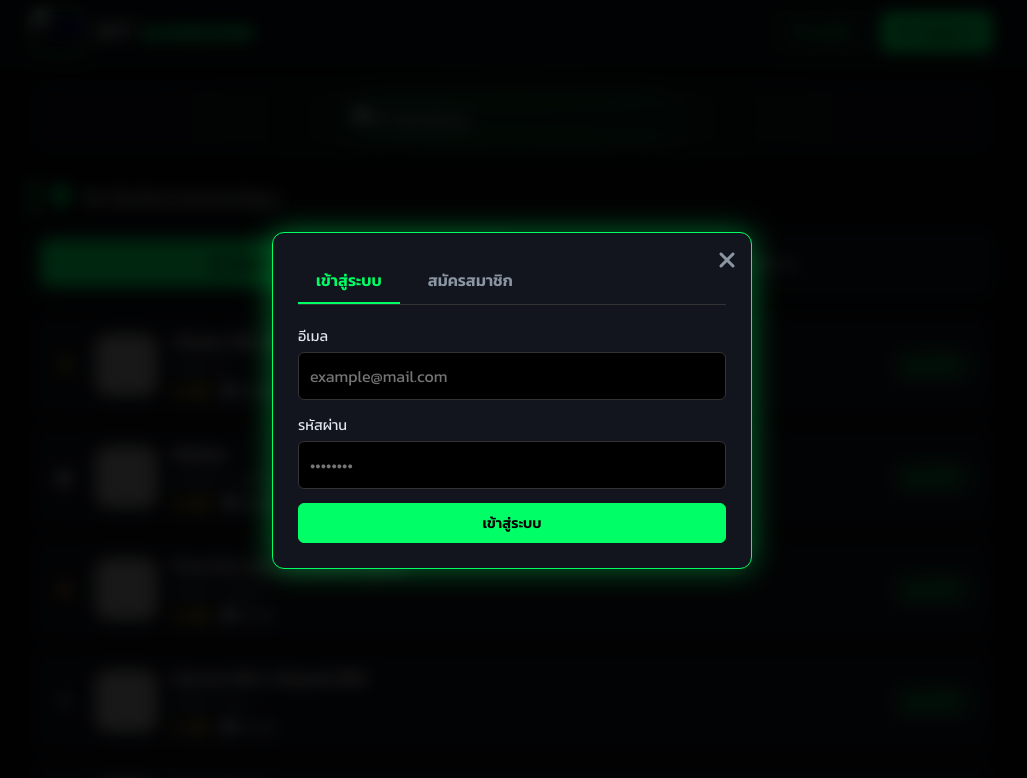
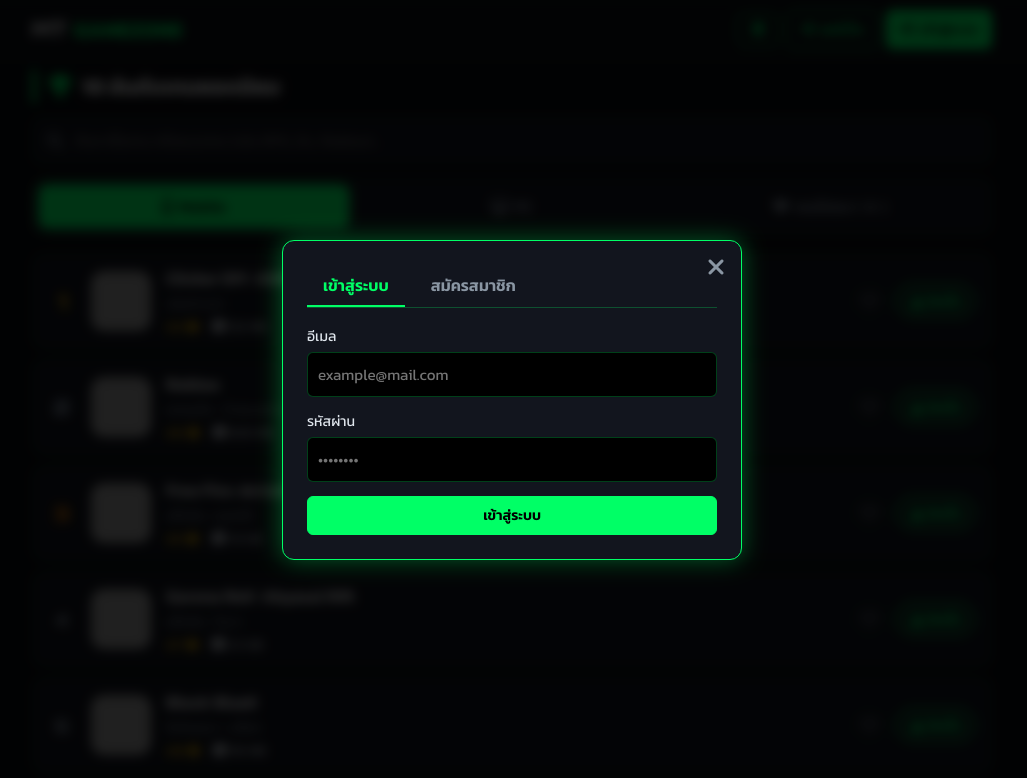
Before and after one commit to Thepsirin-1/MT-GameZone, a plain HTML site: page index.html in a window 1280 px wide. Both pictures are taken after a click on the button "เข้าสู่ระบบ". Shown: the top 778 px of the page, without its empty margins (128-1155 px from the left). Drawn offline with Linux system fonts and the light colour scheme; grey boxes are pictures that could not be loaded.

Commit message:
Update index.html

```diff
--- a/index.html
+++ b/index.html
@@ -7,52 +7,59 @@
 <link rel="stylesheet" href="https://cdnjs.cloudflare.com/ajax/libs/font-awesome/6.4.0/css/all.min.css">
 <link href="https://fonts.googleapis.com/css2?family=Kanit:wght@300;400;600;700&family=Orbitron:wght@700;900&display=swap" rel="stylesheet">
 <style>
-:root{--bg:#090a0f;--card:#12151e;--nav:#0d1017;--neon:#00ff66;--glow:rgba(0,255,102,.4);--txt:#e0e6ed;--mut:#8a96a3;--bd:rgba(0,255,102,.2)}
+:root{--bg:#090a0f;--card:#12151e;--hover:#161b26;--nav:rgba(13,16,23,.95);--neon:#00ff66;--btn-txt:#000;--glow:rgba(0,255,102,.35);--txt:#e0e6ed;--title:#fff;--mut:#8a96a3;--bd:rgba(0,255,102,.25);--in:#000}
+body.light{--bg:#f2f5f9;--card:#ffffff;--hover:#e9eff5;--nav:rgba(255,255,255,.95);--neon:#00a844;--btn-txt:#fff;--glow:rgba(0,168,68,.2);--txt:#2d3748;--title:#111827;--mut:#64748b;--bd:rgba(0,168,68,.3);--in:#f8fafc}
 *{box-sizing:border-box;margin:0;padding:0;font-family:'Kanit',sans-serif;scroll-behavior:smooth}
-body{background:var(--bg);color:var(--txt);padding-bottom:70px;overflow-x:hidden}
-.toast{position:fixed;top:20px;right:20px;background:var(--card);border:2px solid var(--neon);color:#fff;padding:12px 24px;border-radius:8px;box-shadow:0 0 15px var(--glow);z-index:9999;display:none;align-items:center;gap:10px}
-header{background:rgba(13,16,23,.95);border-bottom:1px solid var(--bd);position:sticky;top:0;z-index:1000;backdrop-filter:blur(10px)}
+body{background:var(--bg);color:var(--txt);padding-bottom:70px;overflow-x:hidden;transition:background .3s,color .3s}
+.toast{position:fixed;top:20px;right:20px;background:var(--card);border:2px solid var(--neon);color:var(--title);padding:12px 22px;border-radius:8px;box-shadow:0 4px 15px var(--glow);z-index:9999;display:none;align-items:center;gap:10px}
+header{background:var(--nav);border-bottom:1px solid var(--bd);position:sticky;top:0;z-index:1000;backdrop-filter:blur(10px)}
 .nav,.container{max-width:1000px;margin:0 auto;padding:10px 20px}
 .nav{display:flex;justify-content:space-between;align-items:center}
-.logo{display:flex;align-items:center;gap:12px;text-decoration:none}
-.logo img{height:44px;border-radius:8px;border:1px solid var(--neon);box-shadow:0 0 10px var(--glow)}
-.logo-txt{font-family:'Orbitron',sans-serif;font-size:1.35rem;font-weight:900;background:linear-gradient(135deg,#fff,#a1a8b8,#636e7b);-webkit-background-clip:text;-webkit-text-fill-color:transparent}
-.logo-txt span{color:var(--neon);-webkit-text-fill-color:var(--neon)}
-.actions{display:flex;align-items:center;gap:10px}
-.btn,.btn-solid{padding:8px 15px;border-radius:6px;cursor:pointer;font-weight:600;transition:.3s;display:inline-flex;align-items:center;justify-content:center;gap:6px;text-decoration:none;font-size:.9rem;border:1px solid var(--neon)}
-.btn{background:transparent;color:var(--neon)}.btn:hover{background:var(--neon);color:#000;box-shadow:0 0 15px var(--glow)}
-.btn-solid{background:var(--neon);color:#000}.btn-solid:hover{box-shadow:0 0 20px var(--glow);transform:translateY(-2px)}
-.hero{display:flex;justify-content:center;margin:10px 0 28px;padding:20px;background:radial-gradient(circle,rgba(0,255,102,.12),rgba(18,21,30,.8) 70%);border-radius:16px;border:1px solid var(--bd);box-shadow:0 10px 30px rgba(0,0,0,.6)}
-.hero img{max-width:320px;width:100%;border-radius:14px;box-shadow:0 0 25px var(--glow);border:1px solid rgba(0,255,102,.4)}
-.title{font-size:1.4rem;margin-bottom:16px;display:flex;align-items:center;gap:10px;border-left:4px solid var(--neon);padding-left:12px}
-.tabs{display:flex;gap:12px;margin-bottom:20px;background:var(--card);padding:8px;border-radius:12px;border:1px solid var(--bd)}
-.tab-btn{flex:1;padding:11px;border:none;background:transparent;color:var(--mut);font-size:1rem;font-weight:600;border-radius:8px;cursor:pointer;transition:.3s;display:flex;align-items:center;justify-content:center;gap:8px}
-.tab-btn.active{background:var(--neon);color:#000;box-shadow:0 0 15px var(--glow)}
-.list{display:flex;flex-direction:column;gap:12px;margin-bottom:40px}
-.row{background:var(--card);border-radius:12px;padding:13px 16px;border:1px solid rgba(255,255,255,.06);display:flex;align-items:center;gap:15px;cursor:pointer;transition:.25s}
-.row:hover{transform:translateX(6px);border-color:var(--neon);background:#161b26;box-shadow:0 4px 15px var(--glow)}
-.rank{font-family:'Orbitron',sans-serif;font-size:1.2rem;font-weight:900;width:30px;text-align:center;color:var(--mut);flex-shrink:0}
-.r1{color:#ffd700;font-size:1.4rem}.r2{color:#e0e0e0;font-size:1.35rem}.r3{color:#cd7f32;font-size:1.3rem}
-.icon-box{width:64px;height:64px;border-radius:15px;overflow:hidden;background:#000;border:1px solid rgba(255,255,255,.12);flex-shrink:0}
+.logo{display:flex;align-items:center;gap:10px;text-decoration:none}
+.logo img{height:42px;border-radius:8px;border:1px solid var(--neon);box-shadow:0 0 10px var(--glow);background:#000}
+.logo-txt{font-family:'Orbitron',sans-serif;font-size:1.3rem;font-weight:900;color:var(--title)}
+.logo-txt span{color:var(--neon)}
+.actions{display:flex;align-items:center;gap:8px}
+.btn,.btn-solid{padding:8px 13px;border-radius:6px;cursor:pointer;font-weight:600;transition:.25s;display:inline-flex;align-items:center;justify-content:center;gap:6px;text-decoration:none;font-size:.88rem;border:1px solid var(--neon)}
+.btn{background:transparent;color:var(--neon)}.btn:hover{background:var(--neon);color:var(--btn-txt);box-shadow:0 0 12px var(--glow)}
+.btn-solid{background:var(--neon);color:var(--btn-txt)}.btn-solid:hover{box-shadow:0 0 16px var(--glow);transform:translateY(-1px)}
+.hero{display:flex;justify-content:center;margin:10px 0 24px;padding:18px;background:radial-gradient(circle,rgba(0,255,102,.15),#0d1017 75%);border-radius:16px;border:1px solid var(--bd);box-shadow:0 8px 25px rgba(0,0,0,.35)}
+.hero img{max-width:300px;width:100%;border-radius:14px;box-shadow:0 0 22px var(--glow);border:1px solid rgba(0,255,102,.4)}
+.title{font-size:1.35rem;font-weight:700;color:var(--title);margin-bottom:14px;display:flex;align-items:center;gap:10px;border-left:4px solid var(--neon);padding-left:12px}
+.search-box{position:relative;margin-bottom:14px}
+.search-box i{position:absolute;left:15px;top:50%;transform:translateY(-50%);color:var(--mut)}
+.search-in{width:100%;padding:11px 16px 11px 42px;background:var(--card);border:1px solid var(--bd);border-radius:10px;color:var(--title);font-size:.95rem;outline:none;transition:.25s}
+.search-in:focus{border-color:var(--neon);box-shadow:0 0 12px var(--glow)}
+.tabs{display:flex;gap:8px;margin-bottom:18px;background:var(--card);padding:6px;border-radius:12px;border:1px solid var(--bd)}
+.tab-btn{flex:1;padding:10px;border:none;background:transparent;color:var(--mut);font-size:.95rem;font-weight:600;border-radius:8px;cursor:pointer;transition:.25s;display:flex;align-items:center;justify-content:center;gap:6px}
+.tab-btn.active{background:var(--neon);color:var(--btn-txt);box-shadow:0 0 12px var(--glow)}
+.list{display:flex;flex-direction:column;gap:10px;margin-bottom:40px}
+.row{background:var(--card);border-radius:12px;padding:12px 15px;border:1px solid var(--bd);display:flex;align-items:center;gap:14px;cursor:pointer;transition:.2s}
+.row:hover{transform:translateX(5px);border-color:var(--neon);background:var(--hover);box-shadow:0 4px 14px var(--glow)}
+.rank{font-family:'Orbitron',sans-serif;font-size:1.15rem;font-weight:900;width:28px;text-align:center;color:var(--mut);flex-shrink:0}
+.r1{color:#eab308;font-size:1.35rem}.r2{color:#94a3b8;font-size:1.3rem}.r3{color:#d97706;font-size:1.25rem}
+.icon-box{width:62px;height:62px;border-radius:14px;overflow:hidden;background:#000;border:1px solid rgba(128,128,128,.2);flex-shrink:0}
 .icon-box img{width:100%;height:100%;object-fit:cover}
 .info{flex:1;min-width:0}
-.g-title{font-size:1.08rem;font-weight:600;color:#fff;white-space:nowrap;overflow:hidden;text-overflow:ellipsis}
-.g-sub{font-size:.86rem;color:var(--mut);margin:2px 0 4px;white-space:nowrap;overflow:hidden;text-overflow:ellipsis}
-.g-stat{display:flex;gap:14px;font-size:.84rem}.star{color:#fc0;font-weight:600}
-.pill{background:rgba(0,255,102,.12);color:var(--neon);border:1px solid var(--neon);padding:7px 16px;border-radius:20px;font-size:.86rem;font-weight:600;text-decoration:none;transition:.25s;white-space:nowrap}
-.row:hover .pill,.pill:hover{background:var(--neon);color:#000}
-.modal{display:none;position:fixed;inset:0;background:rgba(0,0,0,.85);z-index:2000;justify-content:center;align-items:center;backdrop-filter:blur(8px);padding:20px}
-.m-box{background:var(--card);border:1px solid var(--neon);border-radius:12px;padding:25px;width:100%;max-width:480px;position:relative;box-shadow:0 0 30px var(--glow);max-height:90vh;overflow-y:auto;text-align:center}
-.close{position:absolute;top:15px;right:15px;color:var(--mut);cursor:pointer;font-size:1.5rem}
-.m-logo{width:105px;height:105px;border-radius:20px;object-fit:cover;border:2px solid var(--neon);margin:0 auto 14px;display:block}
-.a-tabs{display:flex;gap:10px;margin-bottom:20px;border-bottom:1px solid #333}
-.a-tab{padding:10px 18px;cursor:pointer;color:var(--mut);font-weight:600}
-.a-tab.active{color:var(--neon);border-bottom:2px solid var(--neon)}
-.fg{margin-bottom:14px;text-align:left}.fg label{display:block;margin-bottom:5px;font-size:.9rem}
-.fc{width:100%;padding:11px;background:#000;border:1px solid #333;border-radius:6px;color:#fff;font-size:1rem}.fc:focus{outline:none;border-color:var(--neon)}
+.g-title{font-size:1.05rem;font-weight:600;color:var(--title);white-space:nowrap;overflow:hidden;text-overflow:ellipsis}
+.g-sub{font-size:.84rem;color:var(--mut);margin:2px 0 4px;white-space:nowrap;overflow:hidden;text-overflow:ellipsis}
+.g-stat{display:flex;gap:12px;font-size:.82rem}.star{color:#eab308;font-weight:600}
+.row-acts{display:flex;align-items:center;gap:8px;flex-shrink:0}
+.fav-btn{background:transparent;border:1px solid var(--bd);color:var(--mut);width:36px;height:36px;border-radius:50%;cursor:pointer;display:flex;align-items:center;justify-content:center;font-size:1rem;transition:.2s}
+.fav-btn.liked{color:#ff2e63;border-color:#ff2e63;background:rgba(255,46,99,.1)}
+.pill{background:rgba(0,255,102,.12);color:var(--neon);border:1px solid var(--neon);padding:7px 14px;border-radius:20px;font-size:.84rem;font-weight:600;text-decoration:none;transition:.2s;white-space:nowrap}
+.row:hover .pill,.pill:hover{background:var(--neon);color:var(--btn-txt)}
+.modal{display:none;position:fixed;inset:0;background:rgba(0,0,0,.8);z-index:2000;justify-content:center;align-items:center;backdrop-filter:blur(6px);padding:20px}
+.m-box{background:var(--card);border:1px solid var(--neon);border-radius:12px;padding:24px;width:100%;max-width:460px;position:relative;box-shadow:0 0 25px var(--glow);max-height:90vh;overflow-y:auto;text-align:center}
+.close{position:absolute;top:14px;right:16px;color:var(--mut);cursor:pointer;font-size:1.5rem}
+.m-logo{width:100px;height:100px;border-radius:20px;object-fit:cover;border:2px solid var(--neon);margin:0 auto 12px;display:block}
+.a-tabs{display:flex;gap:10px;margin-bottom:18px;border-bottom:1px solid var(--bd)}
+.a-tab{padding:8px 16px;cursor:pointer;color:var(--mut);font-weight:600}.a-tab.active{color:var(--neon);border-bottom:2px solid var(--neon)}
+.fg{margin-bottom:14px;text-align:left}.fg label{display:block;margin-bottom:5px;font-size:.88rem}
+.fc{width:100%;padding:10px;background:var(--in);border:1px solid var(--bd);border-radius:6px;color:var(--title);font-size:.95rem}.fc:focus{outline:none;border-color:var(--neon)}
 .b-nav{display:none;position:fixed;bottom:0;left:0;width:100%;background:var(--nav);border-top:1px solid var(--bd);z-index:1000;padding:8px 0;justify-content:space-around}
 .b-item{color:var(--mut);text-decoration:none;display:flex;flex-direction:column;align-items:center;font-size:.75rem;gap:4px}.b-item.active{color:var(--neon)}
-@media(max-width:768px){.logo-txt{font-size:1.1rem}.hero img{max-width:250px}.row{padding:11px;gap:10px}.icon-box{width:54px;height:54px}.pill{padding:6px 11px;font-size:.8rem}.b-nav{display:flex}}
+@media(max-width:768px){.logo-txt{font-size:1.05rem}.hide-m{display:none}.hero img{max-width:240px}.row{padding:10px;gap:10px}.icon-box{width:52px;height:52px}.pill{padding:6px 10px;font-size:.8rem}.b-nav{display:flex}}
 </style>
 </head>
 <body>
@@ -62,30 +69,39 @@ header{background:rgba(13,16,23,.95);border-bottom:1px solid var(--bd);position:
 <header>
   <div class="nav">
     <a href="#" class="logo">
-      <img src="Neon MT GameZone Esports Emblem.png" alt="Logo">
+      <img src="logo.png" alt="Logo" onerror="this.style.display='none'">
       <div class="logo-txt">MT <span>GAMEZONE</span></div>
     </a>
     <div class="actions">
-      <button class="btn" onclick="copyLink()"><i class="fa-solid fa-share-nodes"></i> แชร์เว็บ</button>
-      <div id="auth-box"><button class="btn-solid" onclick="openAuth('login')"><i class="fa-solid fa-right-to-bracket"></i> เข้าสู่ระบบ</button></div>
+      <button class="btn" id="themeBtn" onclick="toggleTheme()" title="สลับโหมดมืด/สว่าง"><i class="fa-solid fa-sun"></i></button>
+      <button class="btn" onclick="copyLink()"><i class="fa-solid fa-share-nodes"></i> <span class="hide-m">แชร์เว็บ</span></button>
+      <div id="auth-box"><button class="btn-solid" onclick="openAuth('login')"><i class="fa-solid fa-right-to-bracket"></i> <span class="hide-m">เข้าสู่ระบบ</span></button></div>
     </div>
   </div>
 </header>
 
 <div class="container">
-  <div class="hero"><img src="Neon MT GameZone Esports Emblem.png" alt="MT GameZone"></div>
+  <div class="hero"><img src="logo.png" alt="MT GameZone" onerror="this.parentElement.style.display='none'"></div>
   <div class="title"><i class="fa-solid fa-trophy" style="color:var(--neon)"></i> 10 อันดับเกมยอดนิยม</div>
+
+  <div class="search-box">
+    <i class="fa-solid fa-magnifying-glass"></i>
+    <input type="text" id="q" class="search-in" placeholder="ค้นหาชื่อเกม หรือแนวเกม (เช่น RPG, ยิง, Roblox)..." oninput="render()">
+  </div>
+
   <div class="tabs">
-    <button class="tab-btn active" id="b-mob" onclick="setPlat('mob')"><i class="fa-solid fa-mobile-screen-button"></i> Mobile Games</button>
-    <button class="tab-btn" id="b-pc" onclick="setPlat('pc')"><i class="fa-solid fa-desktop"></i> PC Games</button>
+    <button class="tab-btn active" id="b-mob" onclick="setPlat('mob')"><i class="fa-solid fa-mobile-screen-button"></i> Mobile</button>
+    <button class="tab-btn" id="b-pc" onclick="setPlat('pc')"><i class="fa-solid fa-desktop"></i> PC</button>
+    <button class="tab-btn" id="b-fav" onclick="setPlat('fav')"><i class="fa-solid fa-heart"></i> เกมโปรด (<span id="favCnt">0</span>)</button>
   </div>
+
   <div class="list" id="gameList"></div>
 </div>
 
 <div class="b-nav">
-  <a href="#" class="b-item active"><i class="fa-solid fa-house"></i>หน้าแรก</a>
   <a href="#gameList" class="b-item" onclick="setPlat('mob')"><i class="fa-solid fa-mobile-screen"></i>Mobile</a>
   <a href="#gameList" class="b-item" onclick="setPlat('pc')"><i class="fa-solid fa-desktop"></i>PC</a>
+  <a href="#gameList" class="b-item" onclick="setPlat('fav')"><i class="fa-solid fa-heart"></i>เกมโปรด</a>
   <a href="#" class="b-item" onclick="openAuth('login')"><i class="fa-solid fa-user"></i>บัญชี</a>
 </div>
 
@@ -94,11 +110,14 @@ header{background:rgba(13,16,23,.95);border-bottom:1px solid var(--bd);position:
     <i class="fa-solid fa-xmark close" onclick="closeM('gModal')"></i>
     <img id="m-img" class="m-logo">
     <h2 id="m-title" style="color:var(--neon);margin-bottom:6px"></h2>
-    <div style="display:flex;justify-content:center;gap:15px;font-size:.9rem;color:var(--mut);margin-bottom:14px">
-      <span id="m-pub"></span><span id="m-rat" style="color:#fc0"></span><span id="m-sz"></span>
+    <div style="display:flex;justify-content:center;gap:14px;font-size:.88rem;color:var(--mut);margin-bottom:14px">
+      <span id="m-pub"></span><span id="m-rat" style="color:#eab308"></span><span id="m-sz"></span>
     </div>
-    <p id="m-desc" style="line-height:1.6;color:#ccc;margin-bottom:20px;text-align:left"></p>
-    <a id="m-dl" target="_blank" class="btn-solid" style="width:100%;font-size:1.05rem"></a>
+    <p id="m-desc" style="line-height:1.6;margin-bottom:18px;text-align:left"></p>
+    <div style="display:flex;gap:10px">
+      <button id="m-fav" class="btn" style="padding:10px 16px"><i class="fa-solid fa-heart"></i></button>
+      <a id="m-dl" target="_blank" class="btn-solid" style="flex:1;font-size:1rem"></a>
+    </div>
   </div>
 </div>
 
@@ -151,33 +170,69 @@ data={
     ['Red Dead Redemption 2','Rockstar Games • Open World',4.9,'120 GB','https://shared.fastly.steamstatic.com/store_item_assets/steam/apps/1174180/header.jpg?t=1759502961','เรื่องราวของคาวบอยยุคสุดท้ายในอเมริกา กราฟิกและเนื้อเรื่องระดับขึ้นหิ้ง','https://store.steampowered.com/app/1174180/Red_Dead_Redemption_2/','fa-brands fa-steam','ดาวน์โหลดบน Steam']
   ]
 };
-let cur='mob';
+let cur='mob',favs=JSON.parse(localStorage.getItem('mt_fav')||'[]');
+const allGames=[...data.mob.map((g,i)=>({p:'mob',r:i+1,g})),...data.pc.map((g,i)=>({p:'pc',r:i+1,g}))];
+
+function toggleTheme(){
+  const isL=document.body.classList.toggle('light');
+  $('themeBtn').innerHTML=isL?'<i class="fa-solid fa-moon"></i>':'<i class="fa-solid fa-sun"></i>';
+  localStorage.setItem('mt_theme',isL?'light':'dark');
+}
+if(localStorage.getItem('mt_theme')==='light')toggleTheme();
+
 function setPlat(t){
   cur=t;
-  $('b-mob').classList.toggle('active',t==='mob');
-  $('b-pc').classList.toggle('active',t==='pc');
-  $('gameList').innerHTML=data[t].map((g,i)=>`
-    <div class="row" onclick="openG(${i})">
-      <div class="rank ${i<3?'r'+(i+1):''}">${i+1}</div>
+  ['mob','pc','fav'].forEach(k=>$('b-'+k).classList.toggle('active',t===k));
+  render();
+}
+
+function toggleFav(name,e){
+  if(e)e.stopPropagation();
+  const idx=favs.indexOf(name);
+  if(idx>-1){favs.splice(idx,1);toast('ลบออกจากเกมโปรดแล้ว')}
+  else{favs.push(name);toast('บันทึกในเกมโปรดแล้ว ❤️')}
+  localStorage.setItem('mt_fav',JSON.stringify(favs));
+  render();
+}
+
+function render(){
+  $('favCnt').innerText=favs.length;
+  const kw=$('q').value.trim().toLowerCase();
+  let list=cur==='fav'?allGames.filter(x=>favs.includes(x.g[0])):data[cur].map((g,i)=>({p:cur,r:i+1,g}));
+  if(kw)list=list.filter(x=>x.g[0].toLowerCase().includes(kw)||x.g[1].toLowerCase().includes(kw));
+
+  $('gameList').innerHTML=list.length?list.map(({p,r,g})=>{
+    const liked=favs.includes(g[0]),badge=cur==='fav'?`(${p.toUpperCase()}) `:'';
+    return `<div class="row" onclick="openG('${p}',${r-1})">
+      <div class="rank ${r<=3?'r'+r:''}">${r}</div>
       <div class="icon-box"><img src="${g[4]}" alt="${g[0]}"></div>
       <div class="info">
-        <div class="g-title">${g[0]}</div>
+        <div class="g-title">${badge}${g[0]}</div>
         <div class="g-sub">${g[1]}</div>
         <div class="g-stat"><span class="star">${g[2]} <i class="fa-solid fa-star"></i></span><span><i class="fa-solid fa-hard-drive"></i> ${g[3]}</span></div>
       </div>
-      <a href="${g[6]}" target="_blank" class="pill" onclick="event.stopPropagation()"><i class="fa-solid fa-download"></i> ติดตั้ง</a>
-    </div>`).join('');
+      <div class="row-acts">
+        <button class="fav-btn ${liked?'liked':''}" onclick="toggleFav('${g[0].replace(/'/g,"\\'")}',event)" title="ถูกใจ"><i class="fa-${liked?'solid':'regular'} fa-heart"></i></button>
+        <a href="${g[6]}" target="_blank" class="pill" onclick="event.stopPropagation()"><i class="fa-solid fa-download"></i> ติดตั้ง</a>
+      </div>
+    </div>`;
+  }).join(''):`<div style="text-align:center;padding:40px;color:var(--mut)">ไม่พบเกมที่ค้นหา</div>`;
 }
-function openG(i){
-  const g=data[cur][i];
+
+function openG(p,i){
+  const g=data[p][i],liked=favs.includes(g[0]);
   $('m-img').src=g[4];$('m-title').innerText=`#${i+1} ${g[0]}`;
   $('m-pub').innerHTML=`<i class="fa-solid fa-building"></i> ${g[1]}`;
   $('m-rat').innerHTML=`<i class="fa-solid fa-star"></i> ${g[2]}`;
   $('m-sz').innerHTML=`<i class="fa-solid fa-hard-drive"></i> ${g[3]}`;
   $('m-desc').innerText=g[5];$('m-dl').href=g[6];
   $('m-dl').innerHTML=`<i class="${g[7]}"></i> ${g[8]}`;
+  const mf=$('m-fav');mf.className='btn'+(liked?' liked':'');
+  mf.style.color=liked?'#ff2e63':'';mf.style.borderColor=liked?'#ff2e63':'';
+  mf.onclick=()=>{toggleFav(g[0]);openG(p,i)};
   $('gModal').style.display='flex';
 }
+
 const closeM=id=>$(id).style.display='none',
 openAuth=t=>{$('aModal').style.display='flex';swAuth(t)},
 swAuth=t=>{
@@ -187,12 +242,12 @@ swAuth=t=>{
 },
 doAuth=(e,isIn)=>{
   e.preventDefault();toast(isIn?'เข้าสู่ระบบสำเร็จ!':'สมัครสมาชิกสำเร็จ!');closeM('aModal');
-  $('auth-box').innerHTML=`<span style="color:var(--neon);font-weight:700;margin-right:8px"><i class="fa-solid fa-user-check"></i> Gamer</span><button class="btn" onclick="out()"><i class="fa-solid fa-right-from-bracket"></i></button>`;
+  $('auth-box').innerHTML=`<span style="color:var(--neon);font-weight:700;margin-right:6px"><i class="fa-solid fa-user-check"></i> Gamer</span><button class="btn" onclick="out()"><i class="fa-solid fa-right-from-bracket"></i></button>`;
 },
-out=()=>{toast('ออกจากระบบแล้ว');$('auth-box').innerHTML=`<button class="btn-solid" onclick="openAuth('login')"><i class="fa-solid fa-right-to-bracket"></i> เข้าสู่ระบบ</button>`},
-copyLink=()=>navigator.clipboard.writeText('https://mtgamezone.netlify.app').then(()=>toast('คัดลอกลิงก์สำเร็จ!')),
-toast=m=>{$('t-msg').innerText=m;$('toast').style.display='flex';setTimeout(()=>$('toast').style.display='none',2800)};
-setPlat('mob');
+out=()=>{toast('ออกจากระบบแล้ว');$('auth-box').innerHTML=`<button class="btn-solid" onclick="openAuth('login')"><i class="fa-solid fa-right-to-bracket"></i> <span class="hide-m">เข้าสู่ระบบ</span></button>`},
+copyLink=()=>navigator.clipboard.writeText(location.href).then(()=>toast('คัดลอกลิงก์สำเร็จ!')),
+toast=m=>{$('t-msg').innerText=m;$('toast').style.display='flex';setTimeout(()=>$('toast').style.display='none',2600)};
+render();
 </script>
 </body>
 </html>
```
